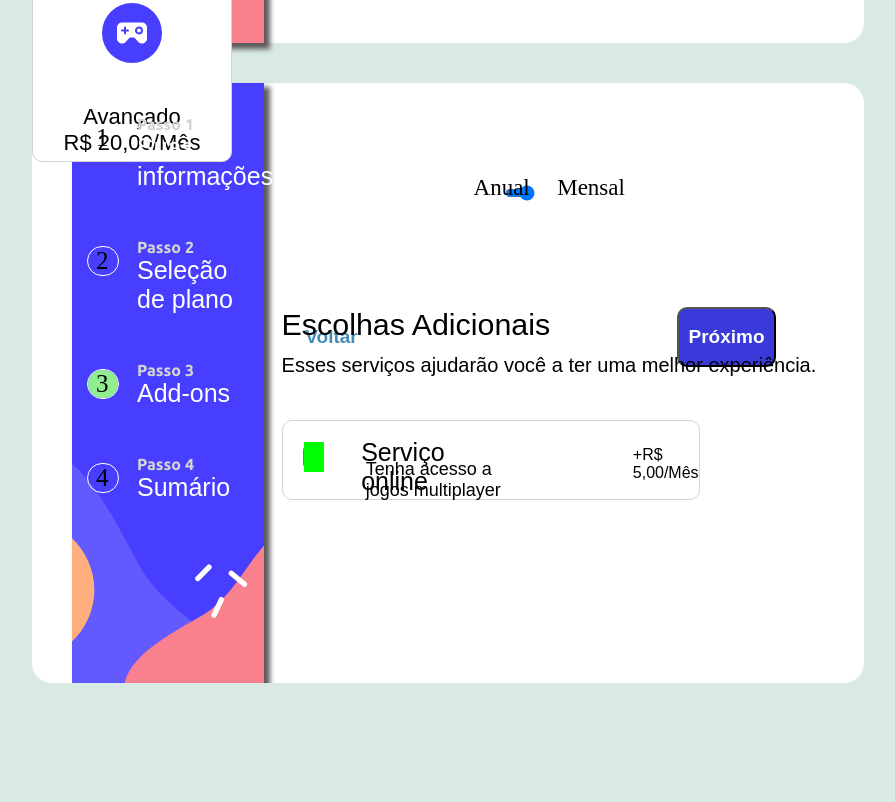
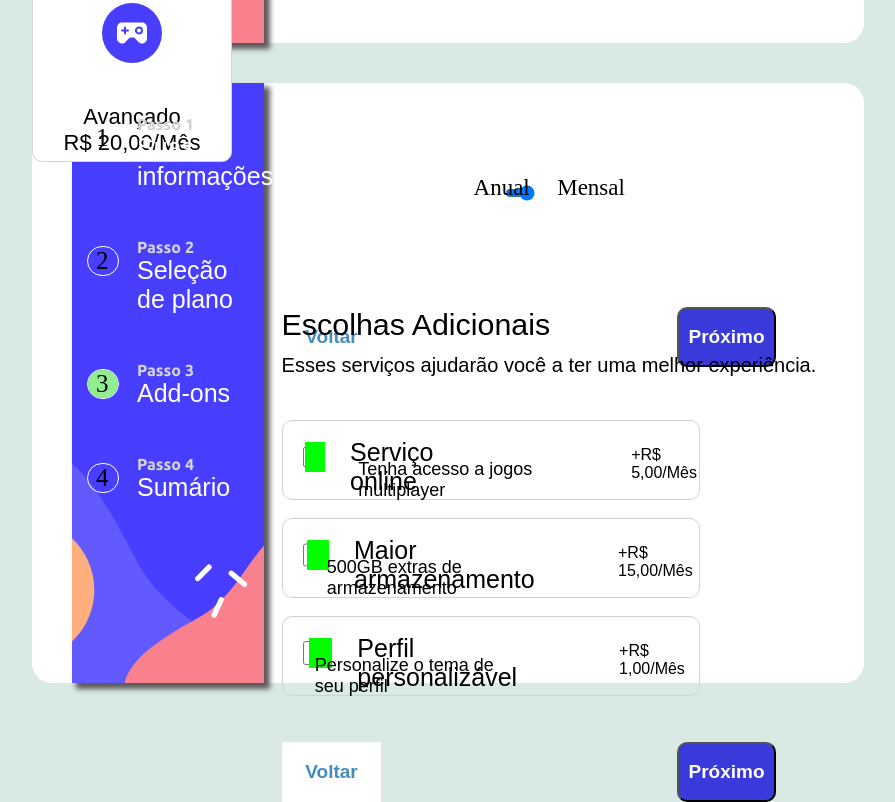
Before and after one commit to LucasSoNeves/tela-de-cadastro-funcional, a plain HTML site: page index.html in a window 1280 px wide. Shown: the part 1435-2237 px from the top of the page, without its empty margins (192-1087 px from the left). Before the commit the page ends 2118 px from the top, so only its background shows below. Drawn offline with Linux system fonts and the light colour scheme.

Commit message:
passo 3 final

```diff
--- a/css/style.css
+++ b/css/style.css
@@ -254,7 +254,7 @@ input{
     font-size: 23px;
 }
 
-.opicionais1 {
+.opicionais1, .opicionais2, .opicionais3 {
     border: 1px solid lightgray;
     margin-left: 30%;
     width: 50%;
@@ -264,14 +264,14 @@ input{
     border-radius: 10px;
 }
 
-#veri1 {
+#veri1, #veri2, #veri3 {
     width: 30px;
     height: 30px;
     margin-left: 5%;
     margin-top: 5%;
 }
 
-.checkmark {
+.checkmark, .checkmark2, .checkmark3 {
     margin: 5%;
     margin-left: -4.5%;
     height: 30px;
@@ -301,17 +301,112 @@ input{
     display: block;
 }
 
+.opicionais2 input:checked ~ .checkmark2 {
+    background-color: blue;
+}
+
+.opicionais2 .checkmark2::after {
+    content: "";
+    display: none;
+    margin: 5%;
+    margin-left: 25%;
+    width: 10px;
+    height: 15px;
+    border: solid white;
+    border-width: 0 3px 3px 0;
+    -webkit-transform: rotate(45deg);
+    -ms-transform: rotate(45deg);
+    transform: rotate(45deg);
+}
+
+.opicionais2 input:checked ~ .checkmark2::after {
+    display: block;
+}
+
+.opicionais3 input:checked ~ .checkmark3 {
+    background-color: blue;
+}
+
+.opicionais3 .checkmark3::after {
+    content: "";
+    display: none;
+    margin: 5%;
+    margin-left: 25%;
+    width: 10px;
+    height: 15px;
+    border: solid white;
+    border-width: 0 3px 3px 0;
+    -webkit-transform: rotate(45deg);
+    -ms-transform: rotate(45deg);
+    transform: rotate(45deg);
+}
+
+.opicionais3 input:checked ~ .checkmark3::after {
+    display: block;
+}
+
+
 #serv1 {
     font-size: 25px;
-    margin: 4% 4%;
+    margin: 4% 1%;
+}
+
+#serv2, #serv3 {
+    font-size: 25px;
+    margin: 4% 1%;
+    width: 50%;
 }
 
 #descricaoServ1 {
-    margin: 9% -27.5%;
+    margin: 9% -24.5%;
     font-size: 18px;
 }
 
+#descricaoServ2, #descricaoServ3 {
+    font-size: 18px;
+    margin-top: 9%;
+    margin-left: -51%;
+
+}
+
 #preco1 {
-    margin-left: 50%;
+    margin-left: 47%;
     margin-top: 6%;
 }
+
+#preco2 {
+    margin-left: 22%;
+    margin-top: 6%;
+}
+
+#preco3 {
+    margin-left: 24%;
+    margin-top: 6%;
+}
+
+#voltar1 {
+    margin-left: 30%;
+    margin-top: 5.5%;
+    width: 12%;
+    height: 60px;
+    border: 0px;
+    cursor: pointer;
+    background-color: white;
+    color: rgb(70, 140, 184);
+    font-family: Ubuntu-Normal, sans-serif;
+    font-size: 19px;
+    font-weight: bold;
+}
+
+#continuar1 {
+    margin-left: 35%;
+    width: 12%;
+    height: 60px;
+    border-radius: 10px;
+    cursor: pointer;
+    background-color: rgb(58, 58, 218);
+    color: white;
+    font-family: Ubuntu-Normal, sans-serif;
+    font-size: 19px;
+    font-weight: bold;
+}
--- a/index.html
+++ b/index.html
@@ -48,7 +48,7 @@
       <!-- Sidebar end -->
     </main>
     <br>
-      <!-- Step 1 start -->
+      <!-- Passo 1 começo -->
     <form action="cadastro.php" method="post">
       <p id="titulo">Informações Pessoais</p>
       <p id="subtitulo">Por favor informe seu nome, email e telefone.</p>
@@ -64,9 +64,9 @@
       <br>
       <button type="submit" id="botao" onclick="prosseguir()">Próximo</button>
     </form>
-      <!-- Step 1 end -->
+      <!-- passo 1 fim -->
 
-      <!-- Step 2 start -->
+      <!-- passo 2 começo -->
       <section id="principalPasso2">
           <main class="menu-lateral2">
             <!--slidebar start-->
@@ -134,9 +134,9 @@
           <button type="submit" id="voltar" onclick="voltar()">Voltar</button>
           <button type="submit" id="continuar" onclick="prosseguir()">Próximo</button>
       </section>
-      <!--Step 2 end -->
+      <!--passo 2 fim -->
 
-      <!-- Step 3 start -->
+      <!-- passo 3 começo -->
     <section id="principalPasso3">
       <main class="menu-lateral3">
         <div class="sumario">
@@ -188,22 +188,31 @@
       </div>
       </label>
 
+      <label for="veri2">
+        <div class="opicionais2" name="opicionais2" id="opicionais2">
+          <input type="checkbox" name="veri2" id="veri2">
+          <span class="checkmark2"></span>
+          <p id="serv2">Maior armazenamento</p>
+          <p id="descricaoServ2">500GB extras de armazenamento</p>
+          <p id="preco2">+R$ 15,00/Mês</p>
+      </div>
+      </label>
+
+      <label for="veri3">
+        <div class="opicionais3" name="opicionais3" id="opicionais3">
+          <input type="checkbox" name="veri3" id="veri3">
+          <span class="checkmark3"></span>
+          <p id="serv3">Perfil personalizável</p>
+          <p id="descricaoServ3">Personalize o tema de seu perfil</p>
+          <p id="preco3">+R$ 1,00/Mês</p>
+      </div>
+      </label>
+
+      <button type="submit" id="voltar1" onclick="voltar()">Voltar</button>
+      <button type="submit" id="continuar1" onclick="prosseguir()">Próximo</button>
     </section>
-      <!--
-      +$1/mo
+      <!-- passo 3 fim -->
 
-      Larger storage
-      Extra 1TB of cloud save
-      +$2/mo
-
-      Customizable Profile
-      Custom theme on your profile
-      +$2/mo
-
-      Go Back
-      Next Step
-
-      <!-- Step 3 end -->
 
       <!-- Step 4 start
 
```
